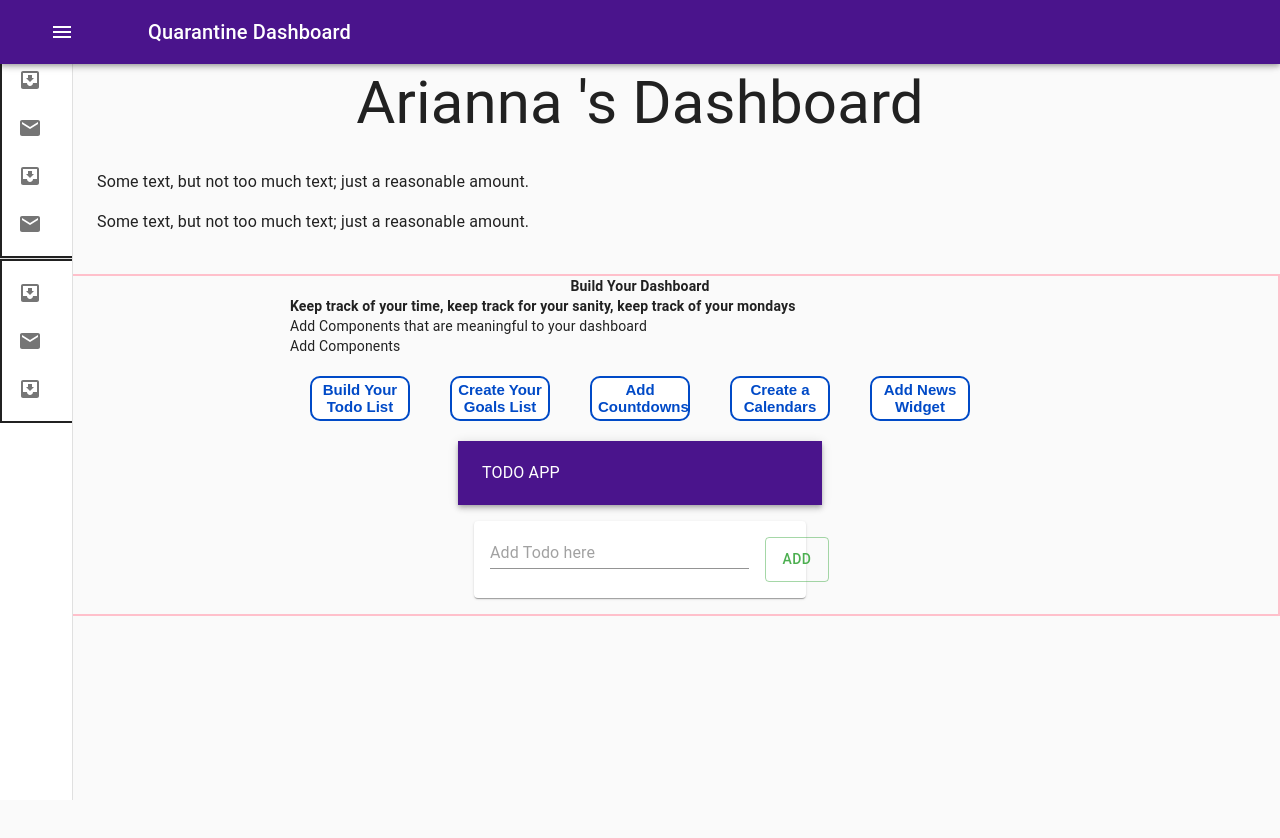
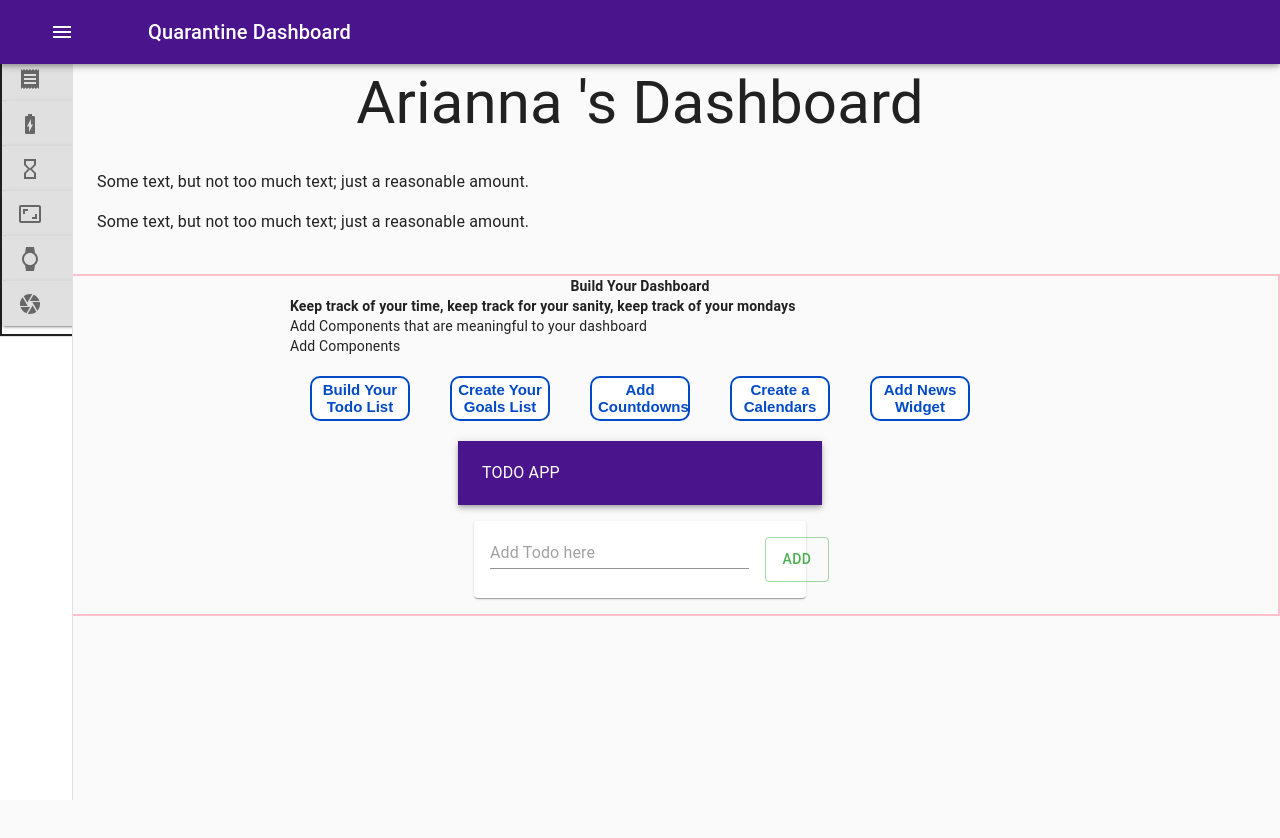
Before and after one commit to unachoza/Quarantine-Dashboard, a React (Create React App) app: page / in a window 1280 px wide. Shown: the top 838 px of the page. Built offline with nearby package versions, Linux system fonts and the light colour scheme.

Commit message:
left slide draw customized icons and titles with iconObjArray

```diff
--- a/package.json
+++ b/package.json
@@ -14,7 +14,8 @@
     "npm": "^6.14.5",
     "react": "^16.13.1",
     "react-dom": "^16.13.1",
-    "react-scripts": "3.4.1"
+    "react-scripts": "3.4.1",
+    "styled-components": "^5.1.1"
   },
   "scripts": {
     "start": " react-scripts start  \"NODE_PATH=./src\"",
--- /dev/null
+++ b/src/Components/CustomButton/Button.component.js
@@ -0,0 +1,6 @@
+import React from 'react';
+import { CustomButtonContainer } from 'Components/CustomButton/Button.styles';
+
+const CustomButton = ({ children, ...props }) => <CustomButtonContainer {...props}>{children}</CustomButtonContainer>;
+
+export default CustomButton;
--- /dev/null
+++ b/src/Components/CustomButton/Button.styles.js
@@ -0,0 +1,57 @@
+import styled, { css } from 'styled-components';
+
+const buttonStyles = css`
+  background-color: black;
+  color: white;
+  border: none;
+  &:hover {
+    background-color: white;
+    color: black;
+    border: 1px solid black;
+  }
+`;
+
+const invertedButtonStyles = css`
+  background-color: white;
+  color: black;
+  border: 1px solid black;
+  &:hover {
+    background-color: black;
+    color: white;
+    border: none;
+  }
+`;
+
+const googleSignInStyles = css`
+  background-color: #4285f4;
+  color: white;
+  &:hover {
+    background-color: #357ae8;
+    border: none;
+  }
+`;
+
+const getButtonStyles = (props) => {
+  if (props.isGoogleSignIn) {
+    return googleSignInStyles;
+  }
+
+  return props.inverted ? invertedButtonStyles : buttonStyles;
+};
+
+export const CustomButtonContainer = styled.button`
+  min-width: 165px;
+  width: auto;
+  height: 50px;
+  letter-spacing: 0.5px;
+  line-height: 50px;
+  padding: 0 35px 0 35px;
+  font-size: 15px;
+  text-transform: uppercase;
+  font-family: 'Open Sans Condensed';
+  font-weight: bolder;
+  cursor: pointer;
+  display: flex;
+  justify-content: center;
+  ${getButtonStyles}
+`;
--- a/src/Components/LeftSlideDrawer/LeftSlideDrawer.component.js
+++ b/src/Components/LeftSlideDrawer/LeftSlideDrawer.component.js
@@ -8,6 +8,7 @@ import List from '@material-ui/core/List';
 import CssBaseline from '@material-ui/core/CssBaseline';
 import Typography from '@material-ui/core/Typography';
 import Divider from '@material-ui/core/Divider';
+import Button from '@material-ui/core/Button';
 import IconButton from '@material-ui/core/IconButton';
 import MenuIcon from '@material-ui/icons/Menu';
 import ChevronLeftIcon from '@material-ui/icons/ChevronLeft';
@@ -16,13 +17,21 @@ import ListItem from '@material-ui/core/ListItem';
 import ListItemIcon from '@material-ui/core/ListItemIcon';
 import ListItemText from '@material-ui/core/ListItemText';
 import InboxIcon from '@material-ui/icons/MoveToInbox';
+import AspectRatioIcon from '@material-ui/icons/AspectRatio';
+import BatteryChargingFullIcon from '@material-ui/icons/BatteryChargingFull';
+import CameraSharpIcon from '@material-ui/icons/CameraSharp';
+import WatchIcon from '@material-ui/icons/Watch';
+import ReceiptIcon from '@material-ui/icons/Receipt';
+import HourglassEmptyIcon from '@material-ui/icons/HourglassEmpty';
 import MailIcon from '@material-ui/icons/Mail';
+import CustomButton from 'Components/CustomButton/Button.component';
 
 const drawerWidth = 240;
 
 const useStyles = makeStyles((theme) => ({
   root: {
     display: 'flex',
+    '& > *': {},
   },
   appBar: {
     zIndex: theme.zIndex.drawer + 1,
@@ -73,9 +82,9 @@ const useStyles = makeStyles((theme) => ({
     alignItems: 'center',
     justifyContent: 'flex-end',
     padding: theme.spacing(0, 1),
-    // toolbar:
-    // necessary for content to be below app bar
-    // ...theme.mixins.toolbar,
+    toolbar:
+      // necessary for content to be below app bar
+      { ...theme.mixins.toolbar },
   },
   toolbarMargin: {
     ...theme.mixins.toolbar,
@@ -84,6 +93,9 @@ const useStyles = makeStyles((theme) => ({
   content: {
     flexGrow: 1,
     padding: theme.spacing(3),
+  },
+  theseButtons: {
+    height: '50px',
   },
 }));
 
@@ -98,6 +110,10 @@ export default function MiniDrawer() {
 
   const handleDrawerClose = () => {
     setOpen(false);
+  };
+
+  const makeList = (e) => {
+    console.log('clicking make a list', e);
   };
 
   return (
@@ -146,22 +162,14 @@ export default function MiniDrawer() {
         </div>
         <Divider />
         <List>
-          {['Inbox', 'Starred', 'Send email', 'Drafts'].map((text, index) => (
-            <ListItem button key={text}>
-              <ListItemIcon>{index % 2 === 0 ? <InboxIcon /> : <MailIcon />}</ListItemIcon>
-              <ListItemText primary={text} />
-            </ListItem>
+          {IconObjectArray.map((object, i) => (
+            <Button className={classes.root} fullWidth variant="contained" key={i}>
+              <ListItemIcon>{object.icon}</ListItemIcon>
+              <ListItemText primary={object.buttonName} />
+            </Button>
           ))}
         </List>
         <Divider />
-        <List>
-          {['All mail', 'Trash', 'Spam'].map((text, index) => (
-            <ListItem button key={text}>
-              <ListItemIcon>{index % 2 === 0 ? <InboxIcon /> : <MailIcon />}</ListItemIcon>
-              <ListItemText primary={text} />
-            </ListItem>
-          ))}
-        </List>
       </Drawer>
       <main className={classes.content}>
         <div className={classes.toolbar} />
@@ -171,3 +179,47 @@ export default function MiniDrawer() {
     </div>
   );
 }
+
+const buttonCreateListTypes = [
+  'Create a Todo List',
+  'Make a Goals List',
+  'Send email',
+  'Drafts',
+  'more',
+  'of',
+  'these ',
+];
+const buttonIcons = [
+  'RecieptIcon',
+  'BatteryChargingFullIcon',
+  'HourglassEmptyIcon',
+  'AspectRatioIcon',
+  'WatchIcon',
+  'CameraSharpIcon',
+];
+const IconObjectArray = [
+  {
+    icon: <ReceiptIcon />,
+    buttonName: 'Create a Todo List',
+  },
+  {
+    icon: <BatteryChargingFullIcon />,
+    buttonName: 'Make a Goals List',
+  },
+  {
+    icon: <HourglassEmptyIcon />,
+    buttonName: 'Countdown',
+  },
+  {
+    icon: <AspectRatioIcon />,
+    buttonName: 'Stufff',
+  },
+  {
+    icon: <WatchIcon />,
+    buttonName: 'Import Dates',
+  },
+  {
+    icon: <CameraSharpIcon />,
+    buttonName: 'News',
+  },
+];
```
Also changed, not shown: 1 other file (tests, documents, lock files or other folders).
